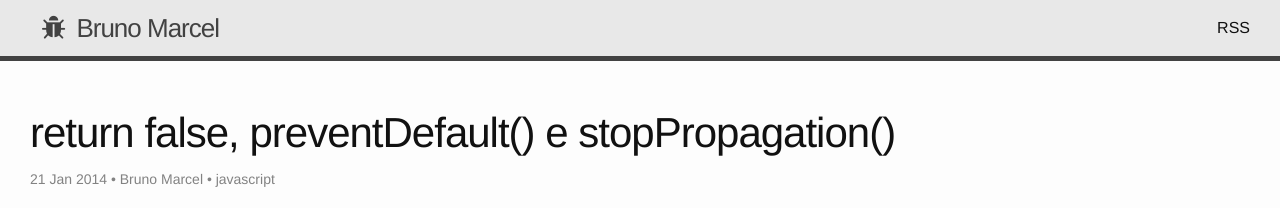
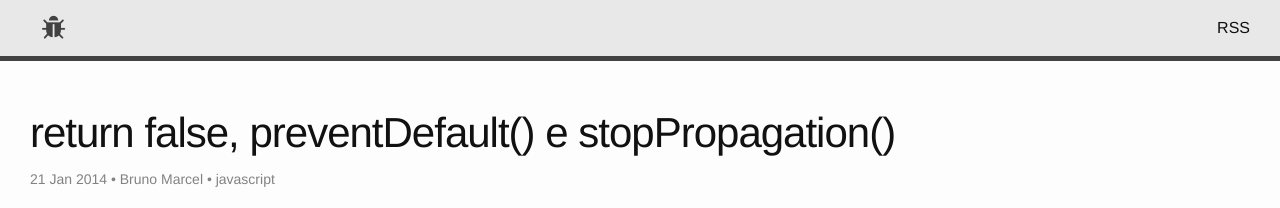
Before and after one commit to brunomarcel/brunomarcel.com.br, a Jekyll site: the page built from _posts/2014-01-21-return-false-preventdefault-e-stoppropagation.markdown, in a window 1280 px wide. Shown: the top 208 px of the page. Built offline with Jekyll 4.4.1, drawn with Linux system fonts in a browser that asks for light colours; nearby versions of some CDN libraries; comment, search, counter and statistics services are not loaded.

Commit message:
ajuste nos links

```diff
--- a/_includes/header.html
+++ b/_includes/header.html
@@ -1,10 +1,12 @@
  <!-- OnlyCss Sticky Footer -->
+
+
  <div class="oc-wrap">
   <header class="site-header">
 
     <div class="wrapper">
 
-      <h1><a class="site-title icon-bug" href="{{ site.baseurl }}/">{{ site.title }}</a></h1>
+      <h1><a class="site-title icon-bug" href="{{ site.baseurl }}/">{{ site.baseurl }}</a></h1>
 
       <nav class="site-nav">
         <a href="#" class="menu-icon">
--- a/_layouts/post.html
+++ b/_layouts/post.html
@@ -9,7 +9,7 @@ layout: default
   </header>
 
 	<ul class="shareButtons">
-		<li><iframe src="//www.facebook.com/plugins/like.php?href=http%3A%2F%2Fdebugtrue.com.br{{ page.url }}%2F&amp;width&amp;layout=standard&amp;action=like&amp;show_faces=false&amp;share=false&amp;height=80&amp;appId=288594454666334" scrolling="no" frameborder="0" style="border:none; overflow:hidden; height:80px;" allowTransparency="true"></iframe></li>
+		<li><iframe src="//www.facebook.com/plugins/like.php?href=http%3A%2F%2Fbrunomarcel.com.br{{ page.url }}%2F&amp;width&amp;layout=standard&amp;action=like&amp;show_faces=false&amp;share=false&amp;height=80&amp;appId=288594454666334" scrolling="no" frameborder="0" style="border:none; overflow:hidden; height:80px;" allowTransparency="true"></iframe></li>
 		<li><a href="https://twitter.com/share" class="twitter-share-button">Tweet</a>
 	<script>!function(d,s,id){var js,fjs=d.getElementsByTagName(s)[0],p=/^http:/.test(d.location)?'http':'https';if(!d.getElementById(id)){js=d.createElement(s);js.id=id;js.src=p+'://platform.twitter.com/widgets.js';fjs.parentNode.insertBefore(js,fjs);}}(document, 'script', 'twitter-wjs');</script></li>
 	</ul>
@@ -19,7 +19,7 @@ layout: default
   </article>
 
 	<ul class="shareButtons">
-		<li><iframe src="//www.facebook.com/plugins/like.php?href=http%3A%2F%2Fdebugtrue.com.br{{ page.url }}%2F&amp;width&amp;layout=standard&amp;action=like&amp;show_faces=false&amp;share=false&amp;height=80&amp;appId=288594454666334" scrolling="no" frameborder="0" style="border:none; overflow:hidden; height:80px;" allowTransparency="true"></iframe></li>
+		<li><iframe src="//www.facebook.com/plugins/like.php?href=http%3A%2F%2Fbrunomarcel.com.br{{ page.url }}%2F&amp;width&amp;layout=standard&amp;action=like&amp;show_faces=false&amp;share=false&amp;height=80&amp;appId=288594454666334" scrolling="no" frameborder="0" style="border:none; overflow:hidden; height:80px;" allowTransparency="true"></iframe></li>
 		<li><a href="https://twitter.com/share" class="twitter-share-button">Tweet</a>
 	<script>!function(d,s,id){var js,fjs=d.getElementsByTagName(s)[0],p=/^http:/.test(d.location)?'http':'https';if(!d.getElementById(id)){js=d.createElement(s);js.id=id;js.src=p+'://platform.twitter.com/widgets.js';fjs.parentNode.insertBefore(js,fjs);}}(document, 'script', 'twitter-wjs');</script></li>
 	</ul>
```
Also changed, not shown: 13 other files.
